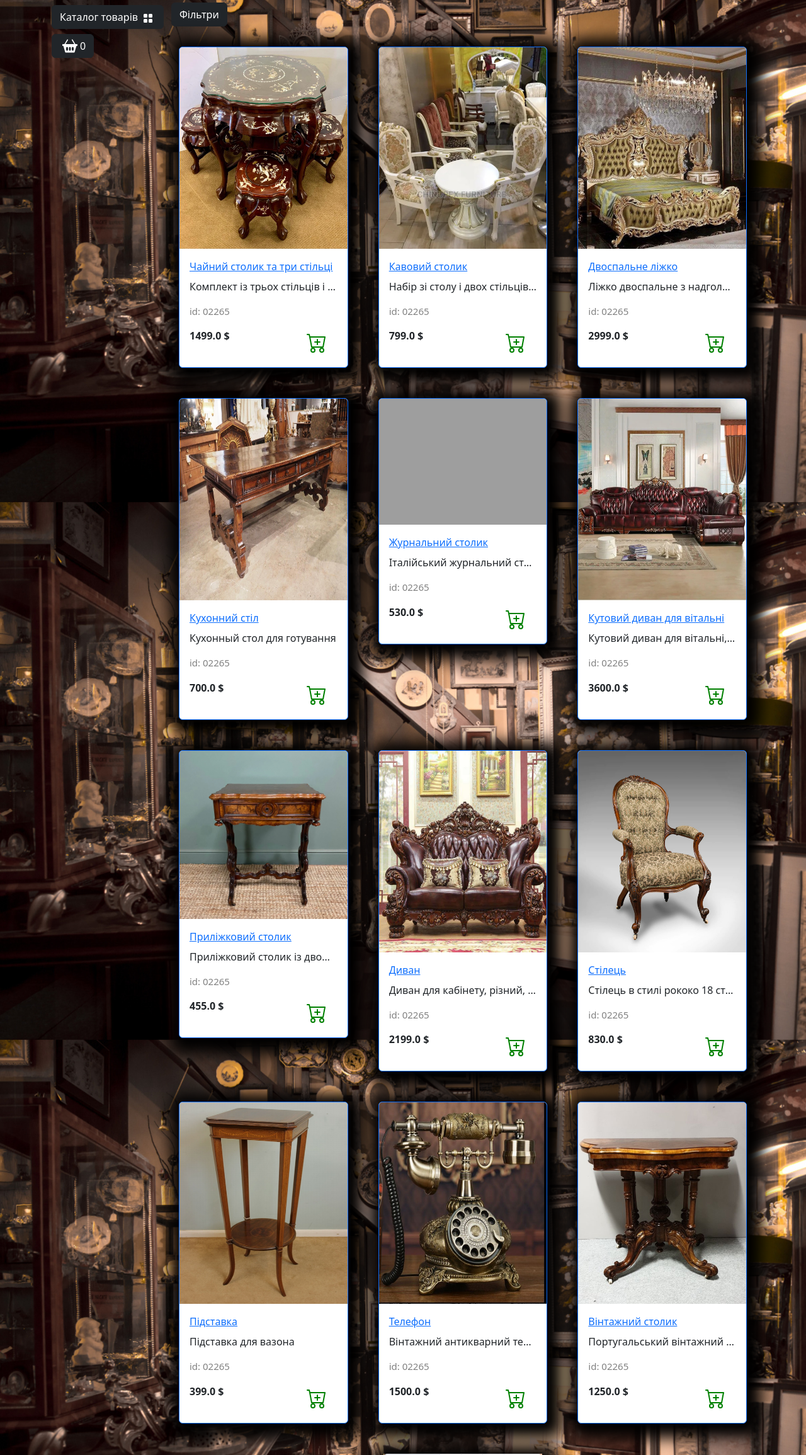
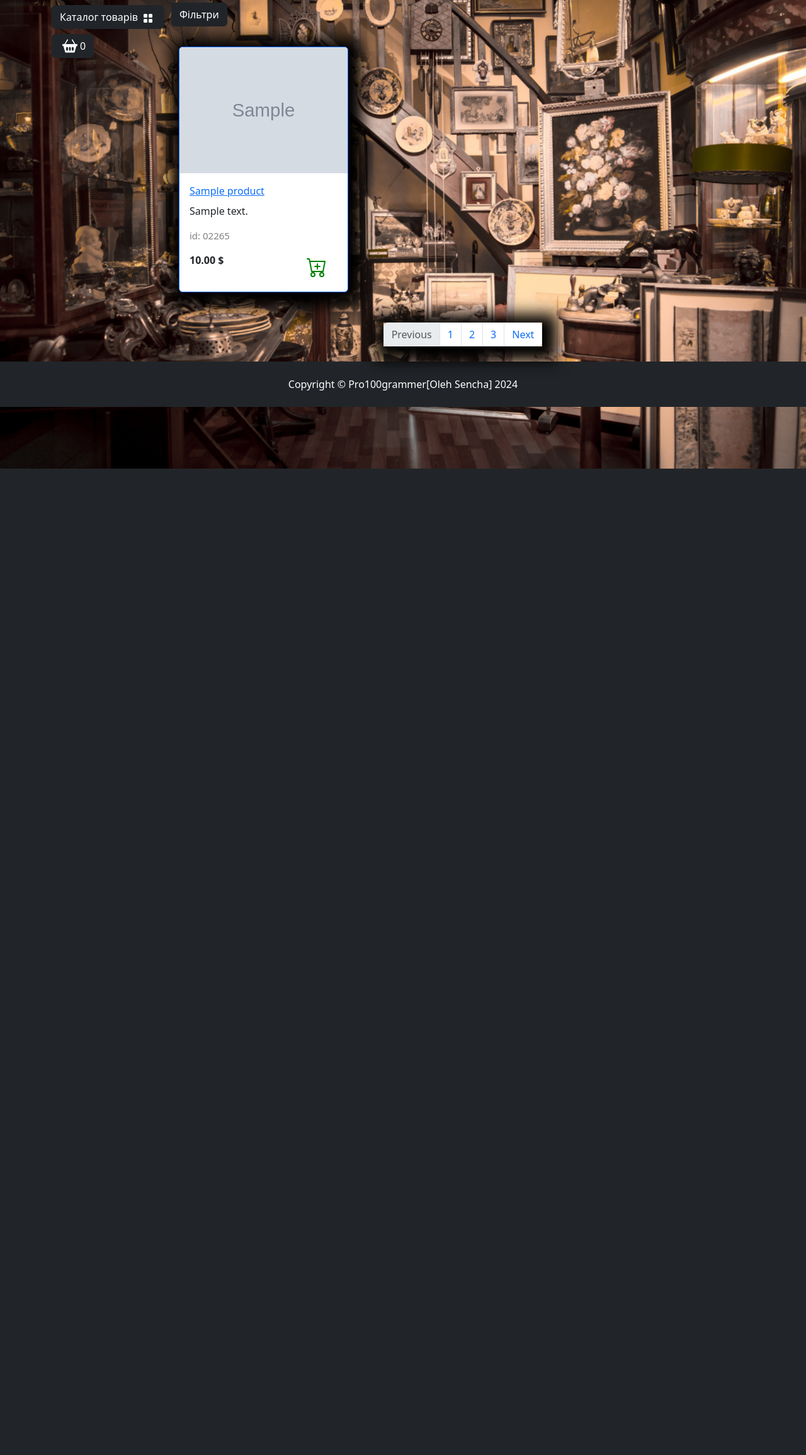
Before and after one commit to Pro100grammist/Emporium, a Django app: page /catalog/ in a window 1280 px wide. Shown: the part 56-2366 px from the top of the page at 63% size. After the commit the page ends 800 px from the top, so only its background shows below. Run offline with Django 4.2, Linux system fonts and the light colour scheme; tables that the repository leaves empty hold one stand-in row (values such as "Sample post"); grey boxes marked "Sample" are stand-in pictures; parts of the project's set-up code (start-up, migrations or seed data) failed here and were passed over; some libraries are stand-ins or nearby versions; grey boxes are pictures that could not be loaded.

Commit message:
transfered images files to db(path)

```diff
--- a/Emporium/urls.py
+++ b/Emporium/urls.py
@@ -17,10 +17,16 @@ Including another URLconf
 
 from django.contrib import admin
 from django.urls import URLResolver, path, include
+from django.conf.urls.static import static
 
+from Emporium import settings
 
 urlpatterns = [
     path("admin/", admin.site.urls),
     path("", include("main.urls", namespace="main")),
     path("catalog/", include("assortment.urls", namespace="catalog")),
 ]
+
+if settings.DEBUG:
+    urlpatterns += [path("__debug__/", include("debug_toolbar.urls"))]
+    urlpatterns += static(settings.MEDIA_URL, document_root=settings.MEDIA_ROOT)
--- a/assortment/data.py
+++ b/assortment/data.py
@@ -71,4 +71,10 @@ goods = [
         "description": "Португальський вінтажний дубовий столик 19 сторіччя.",
         "price": 1250.00,
     },
+    {
+        "image": "images/goods/set of tea table and three chairs.jpg",
+        "name": "Чайний столик та три стільці",
+        "description": "Комплект із трьох стільців і вінтажний столик для вітальні.",
+        "price": 1499.00,
+    },
 ]
--- a/assortment/templates/assortment/catalog.html
+++ b/assortment/templates/assortment/catalog.html
@@ -44,7 +44,11 @@
     {% for product in goods %}
     <div class="col-lg-4 col-md-6 p-4">
         <div class="card border-primary rounded custom-shadow">
-            <img src="{% static product.image %}" class="card-img-top" alt="...">
+            {% if product.image %}
+                <img src="{{ product.image.url }}" class="card-img-top" alt="{{ product.name }}">
+            {% else %}
+                <img src="{% static "images/Not found image.png" %}}" class="card-img-top" alt="{{ product.name }}">
+            {% endif %}
             <div class="card-body">
                 <a href="../goods/product.html">
                     <p class="card-title">{{ product.name }}</p>
--- a/assortment/views.py
+++ b/assortment/views.py
@@ -1,11 +1,17 @@
 from django.shortcuts import render
 from django.template import context
 
-from .data import goods
+from .models import Products
 
 
 def catalog(request):
-    context = {"title": "Emporium - Catalog", "goods": goods}
+
+    goods = Products.objects.all()
+
+    context = {
+        "title": "Emporium - Catalog",
+        "goods": goods
+    }
     return render(request, "assortment/catalog.html", context=context)
 
 
```
Also changed, not shown: Emporium/settings.py (+12 -0 lines).
